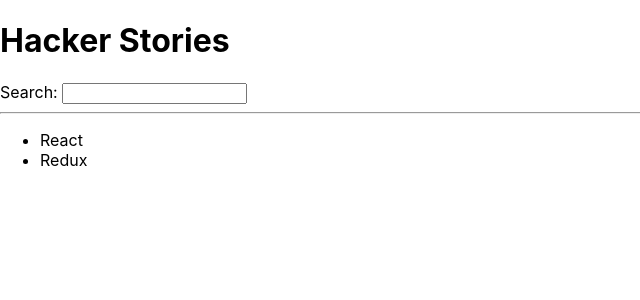
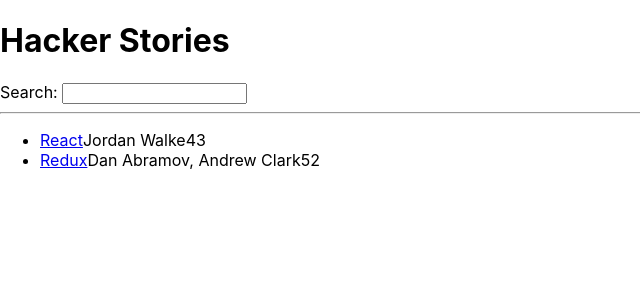
Before and after one commit to schm00g/hacker-stories, a React (Create React App) app: page / in a window 1280 px wide. Shown: the top 300 px of the page, without its empty margins (0-640 px from the left). Built offline with nearby package versions, Linux system fonts and the light colour scheme.

Commit message:
object template

```diff
--- a/src/App.js
+++ b/src/App.js
@@ -29,14 +29,22 @@
 
       <ul>
         {list.map(function(item){
-          return <li key={item.objectID}>{item.title}</li>
+          return (
+            <li key={item.objectID}>
+              <span>
+                <a href={item.url}>{item.title}</a>
+              </span>
+              <span>{item.author}</span>
+              <span>{item.points}</span>
+              <span>{item.num_comments}</span>
+            </li>
+          );
         })}
       </ul>
-
     </div>
   );
 }
 
 export default App;
 
-// page: 21
+// page: 29
```
